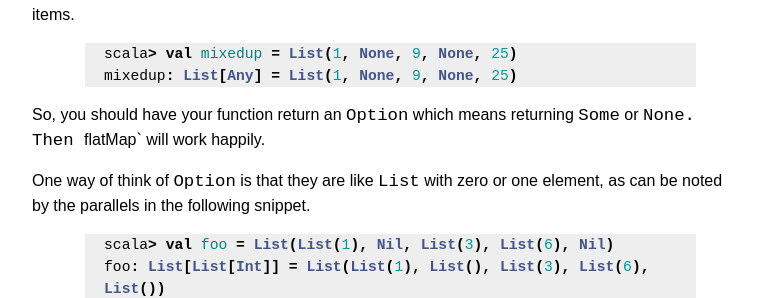
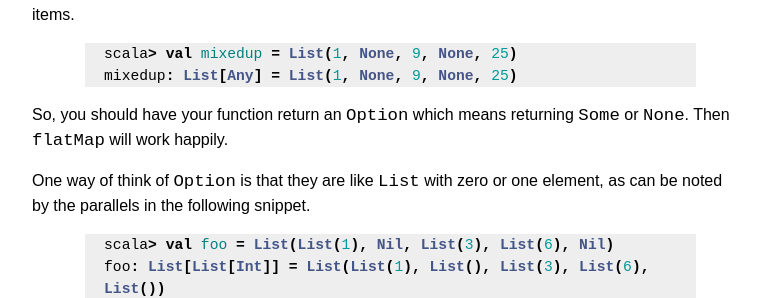
Before and after one commit to sissyliberation/nlpclass-fall2013, a Jekyll site: the page built from site/scala/jb/faq1.md, in a window 1280 px wide and 900 px high, scrolled down 6725 px. Shown: the part 154-452 px from the top of the window, without its empty margins (424-1185 px from the left). Built offline with Jekyll 4.4.1, drawn with Linux system fonts in a browser that asks for light colours.

Commit message:
fixing md

```diff
--- a/site/scala/jb/faq1.md
+++ b/site/scala/jb/faq1.md
@@ -284,7 +284,7 @@ scala> val mixedup = List(1, None, 9, None, 25)
 mixedup: List[Any] = List(1, None, 9, None, 25)
 {% endhighlight %}
 
-So, you should have your function return an `Option` which means returning `Some` or `None. Then `flatMap` will work happily.
+So, you should have your function return an `Option` which means returning `Some` or `None`. Then `flatMap` will work happily.
 
 One way of think of `Option` is that they are like `List` with zero or one element, as can be noted by the parallels in the following snippet.
 
```
